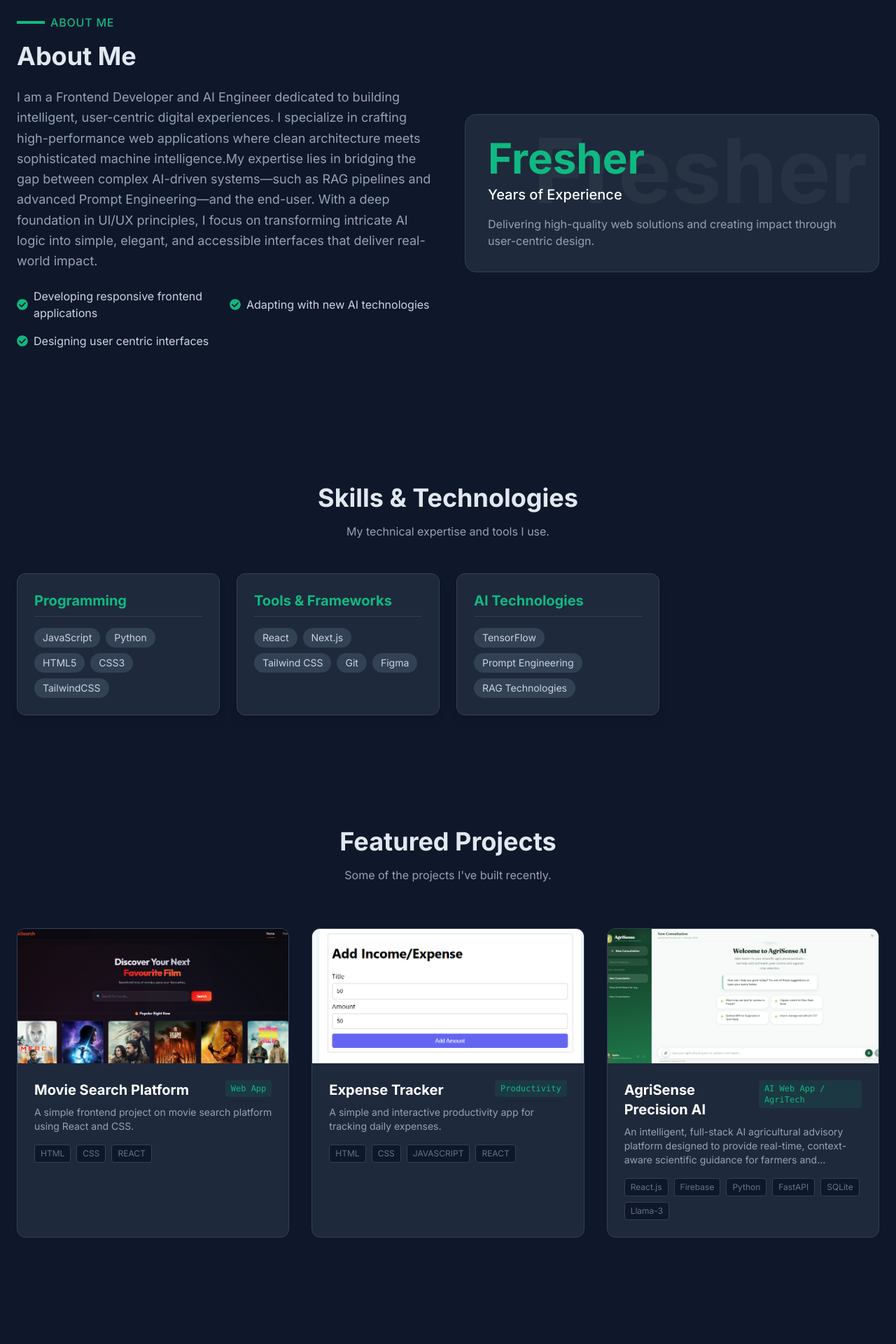
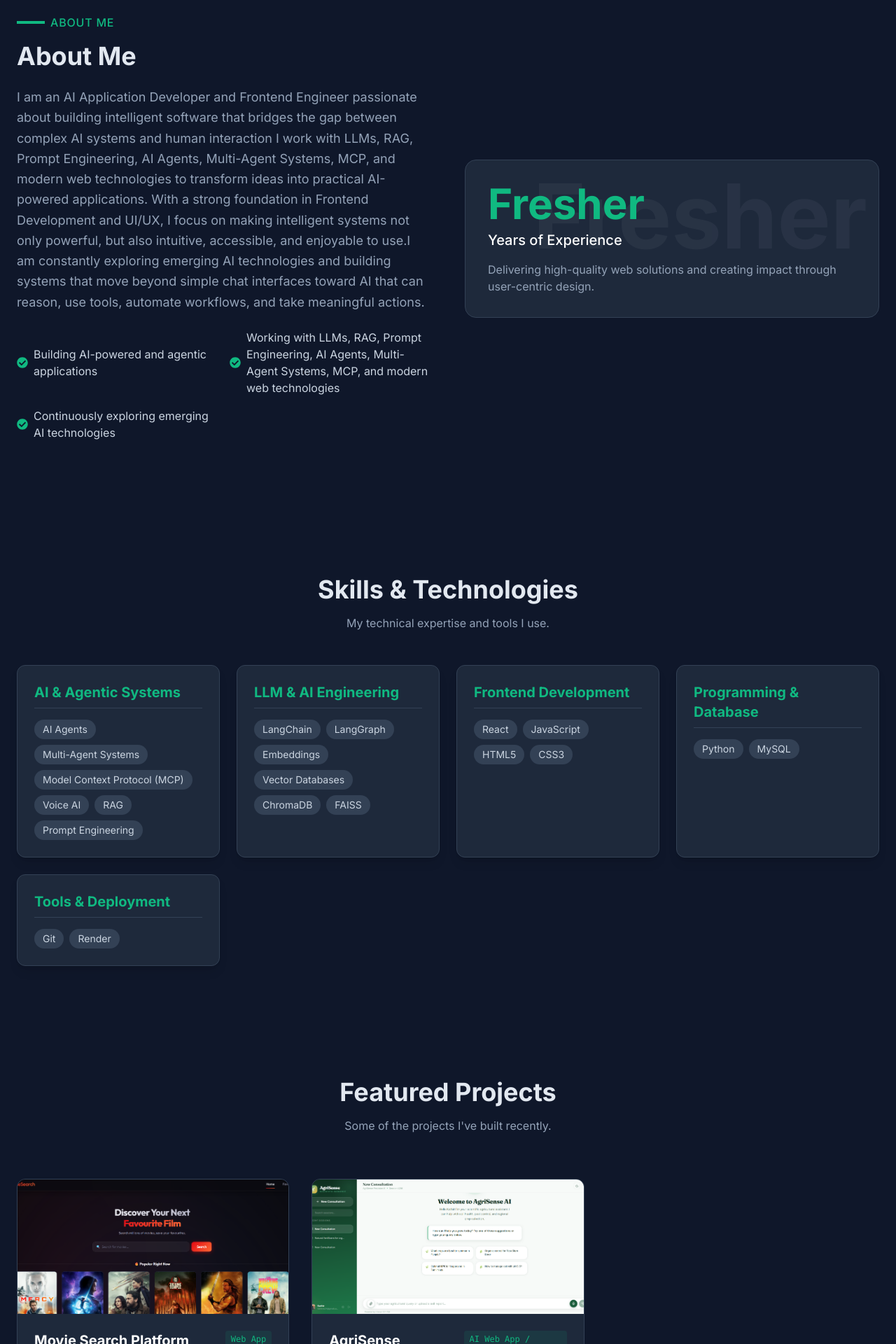
Before and after one commit to KathirVBK/portfolio, a React (Vite) app: page / in a window 1280 px wide. Shown: the part 860-2780 px from the top of the page at 70% size. Built offline with nearby package versions, Linux system fonts and the light colour scheme.

Commit message:
update skills and about sections with AI focus

```diff
--- a/src/data/portfolioData.js
+++ b/src/data/portfolioData.js
@@ -9,8 +9,8 @@ import langchain from "../assets/langachain.png";
 export const portfolioData = {
   personalInfo: {
     name: "V.B.Kathir",
-    role: "Frontend Developer, UI/UX Designer & AI Learning Enthusiast",
-    tagline: "Building seamless digital experiences with modern web technologies, Exploring AI technologies",
+    role: "AI Application Developer · AI Engineer · Frontend Developer",
+    tagline: "Building intelligent AI systems that can reason, use tools, automate workflows, and turn ideas into real-world applications.",
     image: profileImg,
     resumeLink: "https://drive.google.com/file/d/1VaMUH6jY6PzJ_8dDT8EAWk0tGK55mBsc/view?usp=drive_link", // Replace with your resume link
     email: "kathirvb24@gmail.com",
@@ -36,27 +36,35 @@ export const portfolioData = {
   about: {
     sectionTitle: "About Me",
     summary:
-      "I am a Frontend Developer and AI Engineer dedicated to building intelligent, user-centric digital experiences. I specialize in crafting high-performance web applications where clean architecture meets sophisticated machine intelligence.My expertise lies in bridging the gap between complex AI-driven systems—such as RAG pipelines and advanced Prompt Engineering—and the end-user. With a deep foundation in UI/UX principles, I focus on transforming intricate AI logic into simple, elegant, and accessible interfaces that deliver real-world impact.",
+      "I am an AI Application Developer and Frontend Engineer passionate about building intelligent software that bridges the gap between complex AI systems and human interaction I work with LLMs, RAG, Prompt Engineering, AI Agents, Multi-Agent Systems, MCP, and modern web technologies to transform ideas into practical AI-powered applications. With a strong foundation in Frontend Development and UI/UX, I focus on making intelligent systems not only powerful, but also intuitive, accessible, and enjoyable to use.I am constantly exploring emerging AI technologies and building systems that move beyond simple chat interfaces toward AI that can reason, use tools, automate workflows, and take meaningful actions.",
     highlights: [
-      "Developing responsive frontend applications",
-      "Adapting with new AI technologies",
-      "Designing user centric interfaces",
+      "Building AI-powered and agentic applications",
+      "Working with LLMs, RAG, Prompt Engineering, AI Agents, Multi-Agent Systems, MCP, and modern web technologies",
+      "Continuously exploring emerging AI technologies",
     ],
     experienceYears: "Fresher",
   },
 
   skills: [
     {
-      category: "Programming",
-      items: ["JavaScript", "Python", "HTML5", "CSS3", "TailwindCSS"],
+      category: "AI & Agentic Systems",
+      items: ["AI Agents", "Multi-Agent Systems", "Model Context Protocol (MCP)", "Voice AI", "RAG", "Prompt Engineering"],
     },
     {
-      category: "Tools & Frameworks",
-      items: ["React", "Next.js", "Tailwind CSS", "Git", "Figma"],
+      category: "LLM & AI Engineering",
+      items: ["LangChain", "LangGraph", "Embeddings", "Vector Databases", "ChromaDB", "FAISS"],
     },
     {
-      category: "AI Technologies",
-      items: ["TensorFlow", "Prompt Engineering", "RAG Technologies"],
+      category: "Frontend Development",
+      items: ["React", "JavaScript", "HTML5", "CSS3"],
+    },
+    {
+      category: "Programming & Database",
+      items: ["Python", "MySQL"],
+    },
+    {
+      category: "Tools & Deployment",
+      items: ["Git", "Render"],
     },
   ],
 
@@ -73,19 +81,9 @@ export const portfolioData = {
       image: movieImg,
       category: "Web App",
     },
+
     {
       id: 2,
-      title: "Expense Tracker",
-      description:
-        "A simple and interactive productivity app for tracking daily expenses.",
-      techStack: ["HTML", "CSS", "JAVASCRIPT", "REACT"],
-      github: "https://github.com/",
-      demo: "https://demo.com/",
-      image: expenseImg,
-      category: "Productivity",
-    },
-    {
-      id: 3,
       title: "AgriSense Precision AI",
       description:
         "An intelligent, full-stack AI agricultural advisory platform designed to provide real-time, context-aware scientific guidance for farmers and agricultural professionals. It features a strict expert-mode AI, local Retrieval-Augmented Generation (RAG), live global web search, voice capabilities (STT/TTS), and Firebase authentication, all wrapped in a responsive, modern glassmorphism UI.",
```
